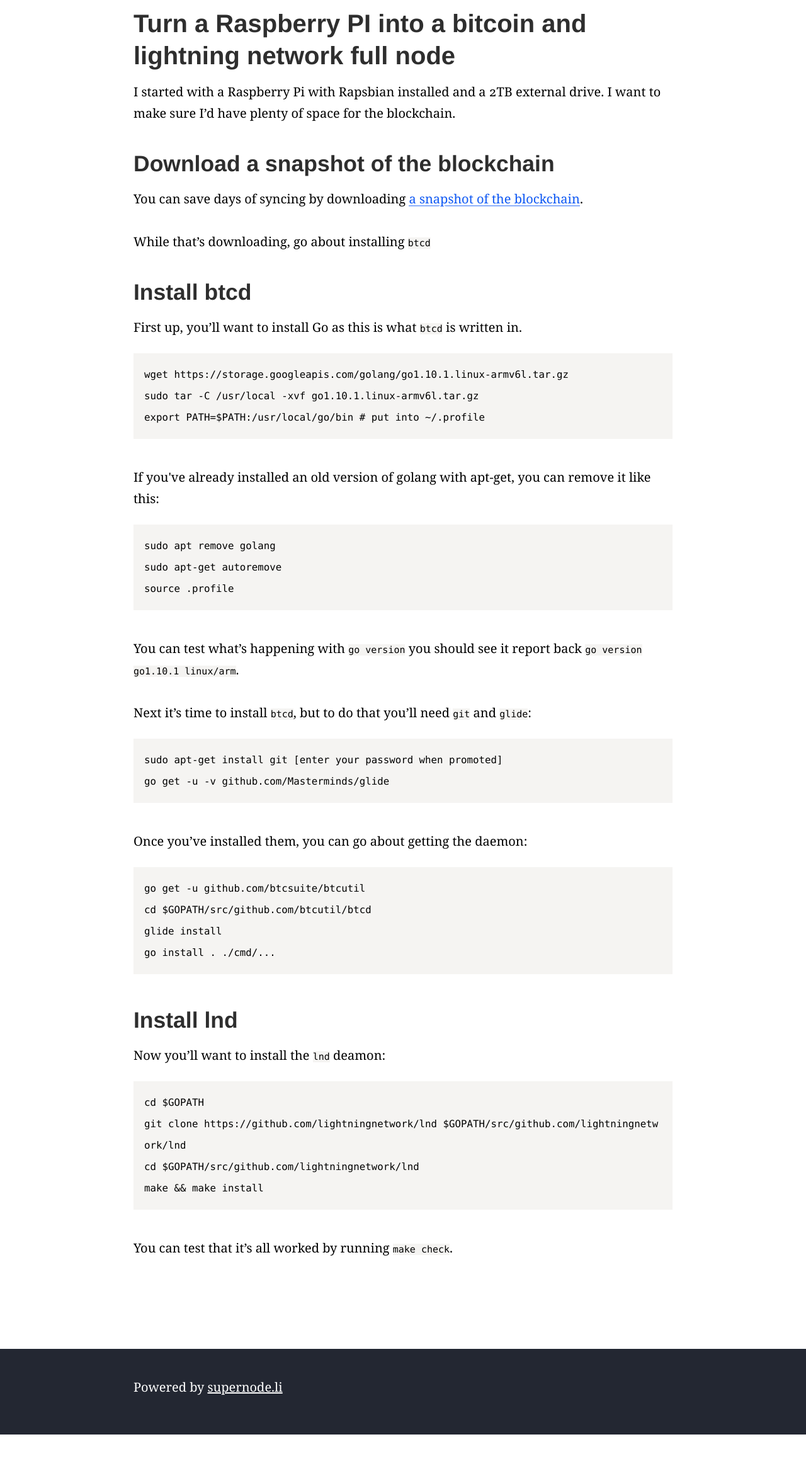
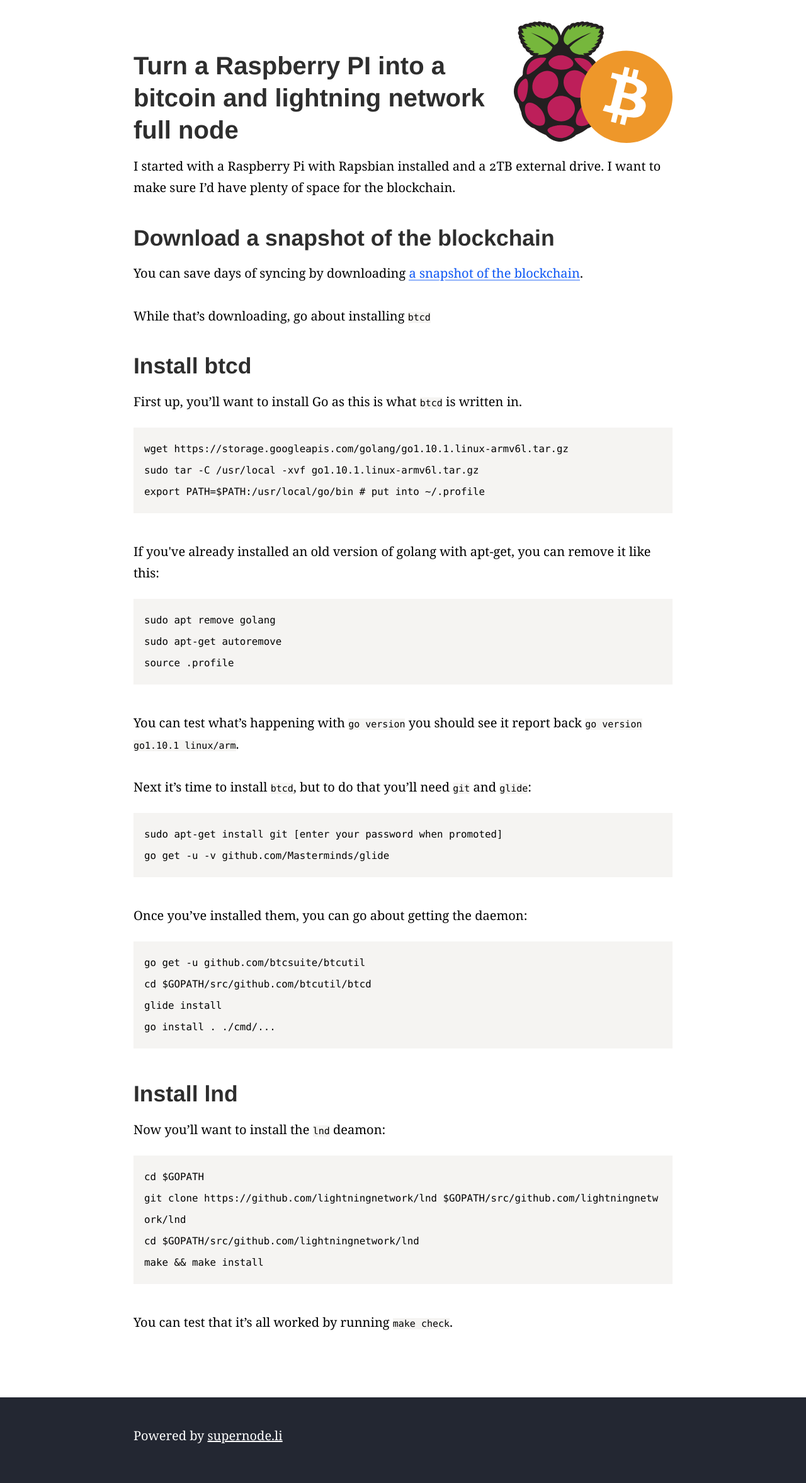
Before and after one commit to fawkesley/supernode-flask, a Flask app: page /turn-a-pi-into-a-bitcoin-and-lightning-network-full-node/ in a window 1280 px wide. Shown: the whole page at 63% size. Before the commit the page ends 2278 px from the top, so only its background shows below. Run offline with Flask 2, Linux system fonts and the light colour scheme; some libraries are stand-ins or nearby versions.

Commit message:
Add logos

```diff
--- a/supernode/static/stylesheets/site.css
+++ b/supernode/static/stylesheets/site.css
@@ -777,4 +777,25 @@ footer {
 pre {
   font-size: 0.9285714286rem; }
 
+.container-pi-header {
+  margin-top: 2rem; }
+  @media screen and (min-width: 50em) {
+    .container-pi-header {
+      display: flex;
+      align-items: flex-end; } }
+  .container-pi-header .header {
+    margin-right: 1rem; }
+    @media screen and (min-width: 50em) {
+      .container-pi-header .header {
+        width: 70%; } }
+  .container-pi-header .image {
+    width: 50%;
+    margin-top: 1rem; }
+    @media screen and (min-width: 50em) {
+      .container-pi-header .image {
+        margin-top: 0rem;
+        width: 30%; } }
+    .container-pi-header .image img {
+      width: 100%; }
+
 /*# sourceMappingURL=site.css.map */
--- a/supernode/templates/pi.html
+++ b/supernode/templates/pi.html
@@ -18,9 +18,17 @@
   </head>
   <body>
 
-    <section class="typeset snapshot">
-      <h1>Turn a Raspberry PI into a bitcoin and lightning network full node</h1>
+    <section class="typeset">
+      <div class="container-pi-header">
+        <div class="header">
+          <h1>Turn a Raspberry PI into a bitcoin and lightning network full node</h1>
+        </div>
+        <div class="image">
+          <img src="/static/images/raspberry-pi-bitcoin.svg" />
+        </div>
+    </section>
 
+    <section class="typeset">
       <p>I started with a Raspberry Pi with Rapsbian installed and a 2TB external drive. I want to make sure I’d have plenty of space for the blockchain.</p>
 
       <h2>Download a snapshot of the blockchain</h2>
```
Also changed, not shown: source/stylesheets/site.css.scss (+25 -0 lines), supernode/static/images/raspberry-pi-bitcoin.svg (added).
